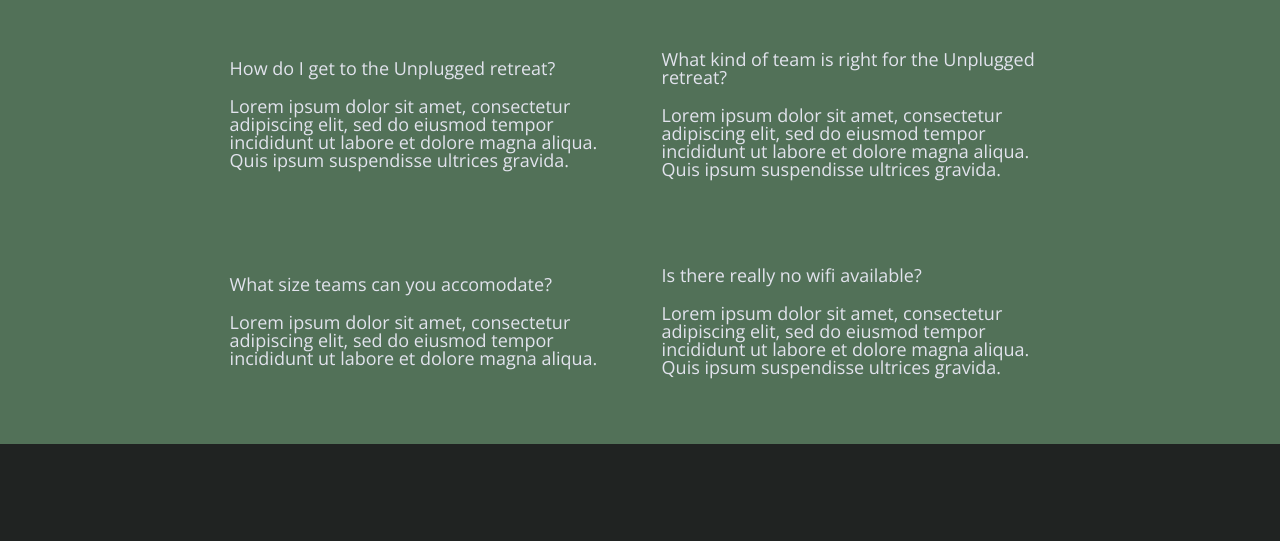
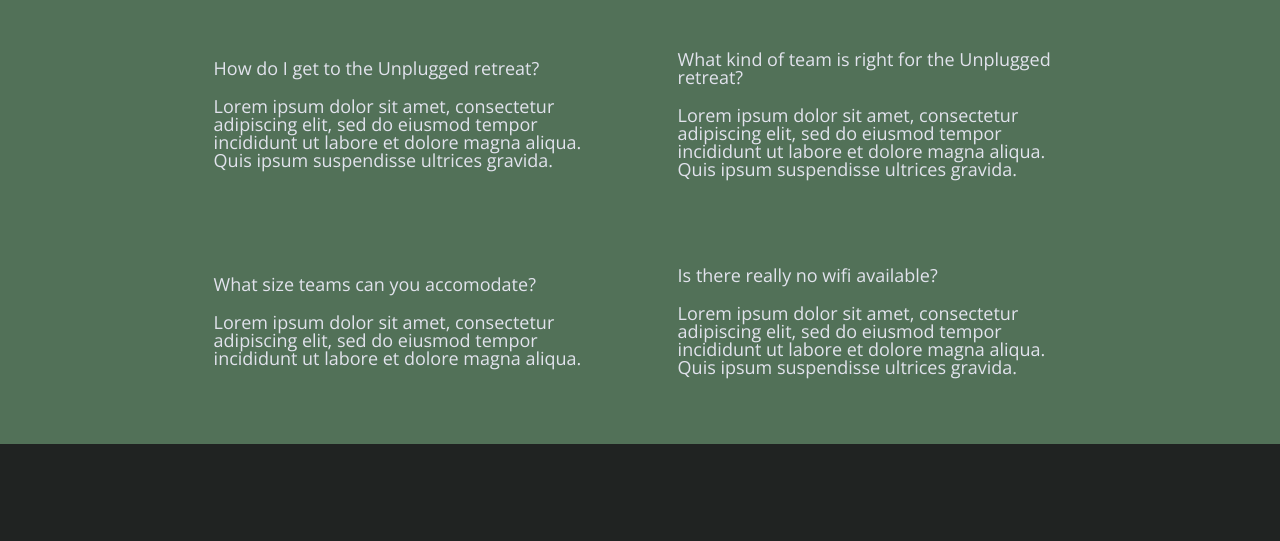
Before and after one commit to SarahKerstetter/Crw-final, a website: page faq/index.html in a window 1280 px wide. Shown: the part 190-731 px from the top of the page. Drawn offline with nearby package versions, Linux system fonts and the light colour scheme; files that its build step writes are made by us from their sources; files whose address does not match are found by name.

Commit message:
Fix faq spacing

```diff
--- a/css/main.css
+++ b/css/main.css
@@ -403,15 +403,15 @@ input[type=button] {
    ========================================================================== */
    .faq {
     display: flex;
-    justify-content: center;
+    flex-flow: row wrap;
+    justify-content: space-evenly;
     align-items: center;
-    flex-flow: row wrap;
     background-color: #527158;
    }
 
    .faq .content-wrapper {
     display: flex;
-    justify-content: center;
+    justify-content: space-evenly;
     align-items: center;
     flex-flow: row wrap;
     margin: 50px 0 0 0;
@@ -420,6 +420,7 @@ input[type=button] {
    .faq h2 {
     margin-bottom: 40px;
     line-height: 1;
+
   }
 
   .faq-content {
@@ -701,6 +702,7 @@ footer .copyright {
 
    .faq-content {
     flex-basis: 45%;
+
    }
 
    .faq h2 {
@@ -710,6 +712,7 @@ footer .copyright {
    .faq h4, .faq p {
     font-size: .875em;
     line-height: 1.125;
+    justify-content: space-evenly;
    }
 
 
```
